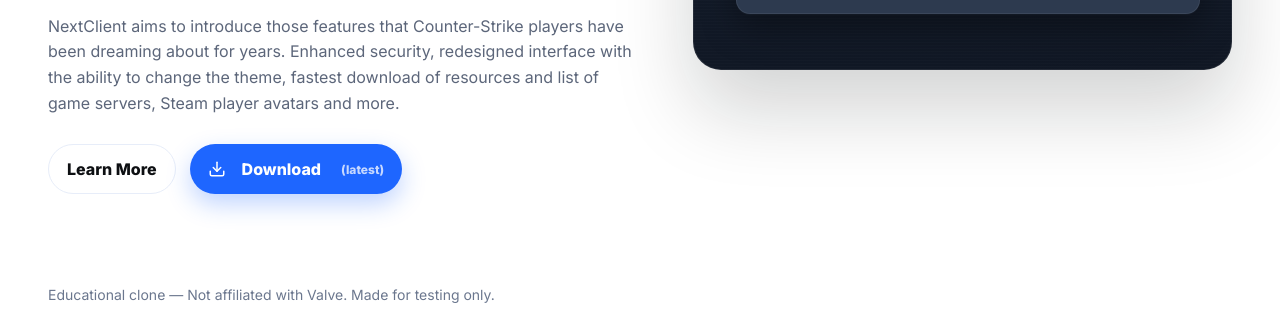
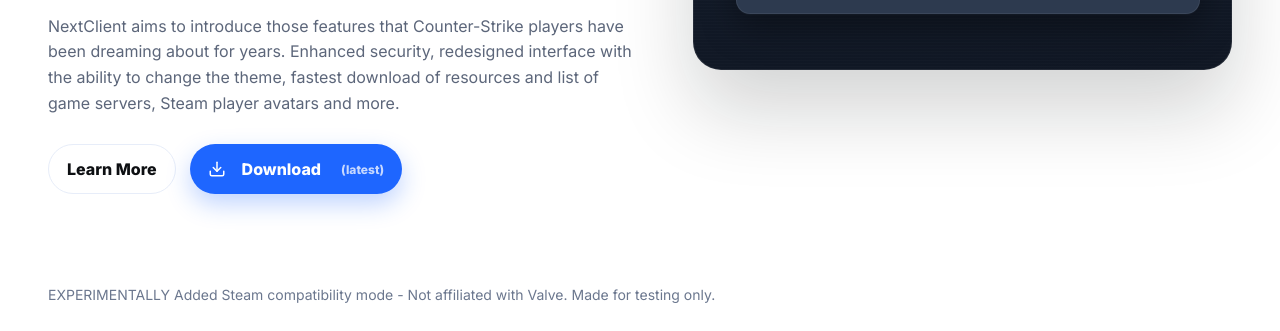
Before and after one commit to pedromejia46789bx-sys/CS1.6_NextClient, a plain HTML site: page index.html in a window 1280 px wide. Shown: the part 573-904 px from the top of the page. Drawn offline with Linux system fonts and the light colour scheme.

Commit message:
Update index.html

```diff
--- a/index.html
+++ b/index.html
@@ -134,7 +134,7 @@
     </main>
 
     <footer>
-      <span>Educational clone — Not affiliated with Valve. Made for testing only.</span>
+      <span>EXPERIMENTALLY Added Steam compatibility mode - Not affiliated with Valve. Made for testing only.</span>
     </footer>
   </div>
 
```
